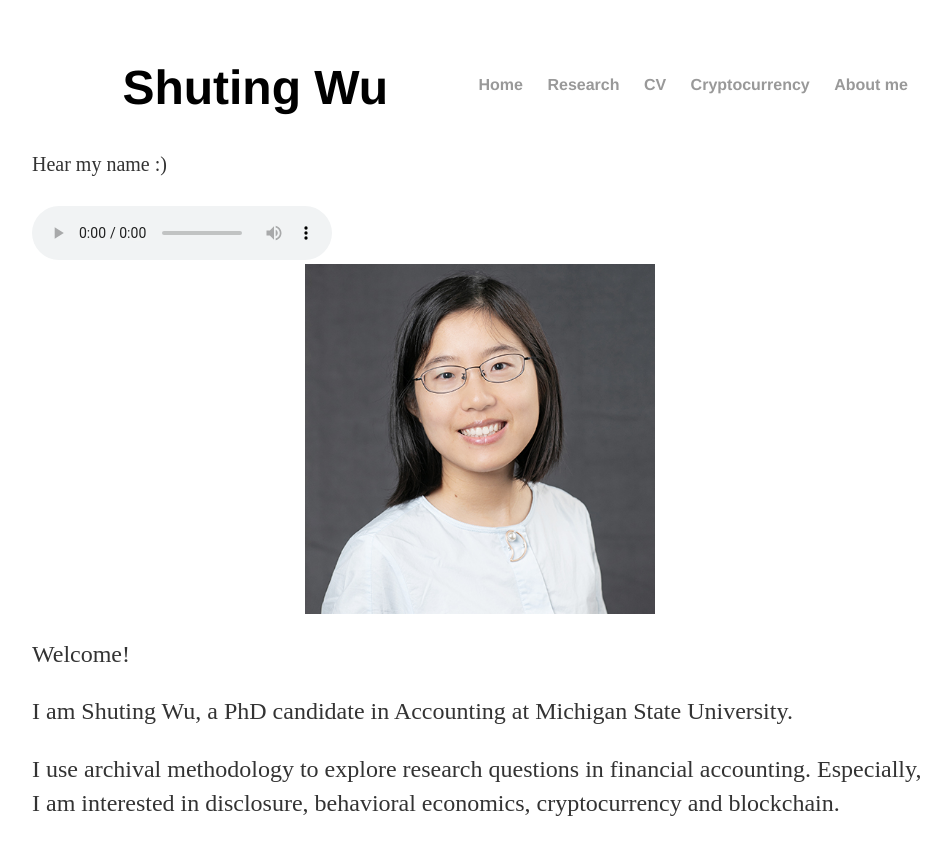
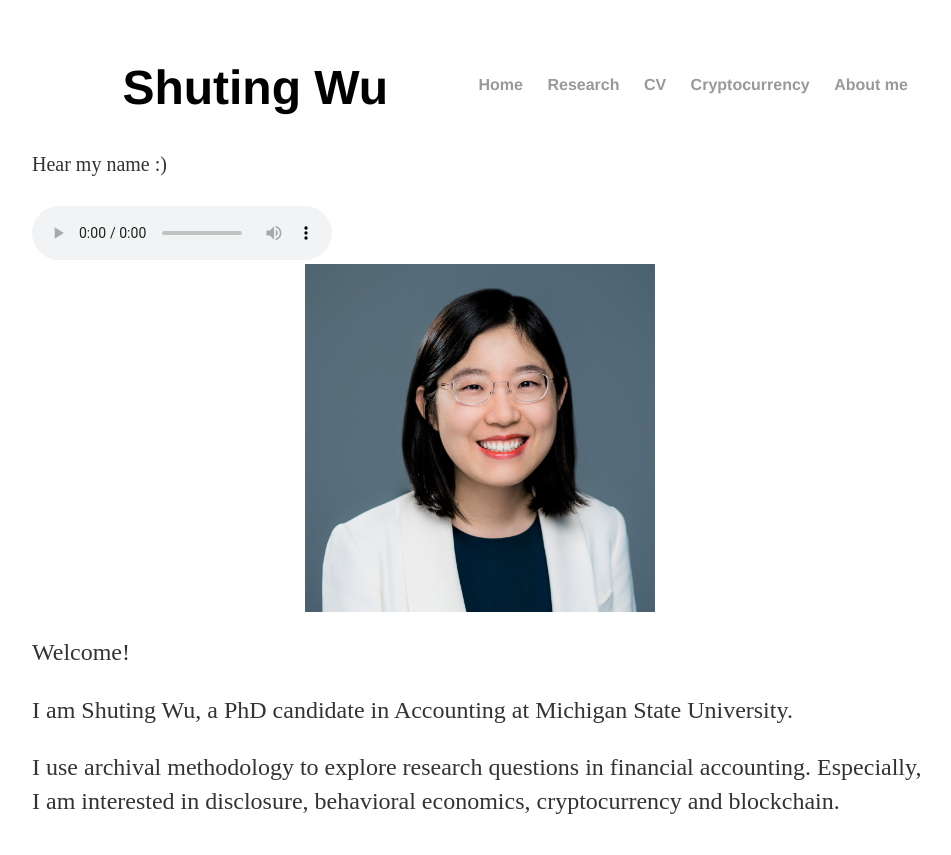
Before and after one commit to shu-ting-wu/shu-ting-wu.github.io, a Jekyll site: the page built from index.html, in a window 1280 px wide. Shown: the top 855 px of the page, without its empty margins (160-1111 px from the left). Built offline with Jekyll 4.4.1, drawn with Linux system fonts in a browser that asks for light colours.

Commit message:
Update index.html

```diff
--- a/index.html
+++ b/index.html
@@ -10,7 +10,7 @@
 		<source src="https://shu-ting-wu.github.io/assets/audio/myname.m4a"/>
 	</audio>
 	</div>
-	<img src="https://shu-ting-wu.github.io/assets/image/myimage.jpg"  style="display: block; margin: auto;" width="350"/>
+	<img src="https://shu-ting-wu.github.io/assets/image/myimage2.jpg"  style="display: block; margin: auto;" width="350"/>
 	<p>Welcome!</p>
 	<p>I am Shuting Wu, a PhD candidate in Accounting at Michigan State University.</p>
 	<p>I use archival methodology to explore research questions in financial accounting. Especially, I am interested in disclosure, behavioral economics, cryptocurrency and blockchain.</p>
```
